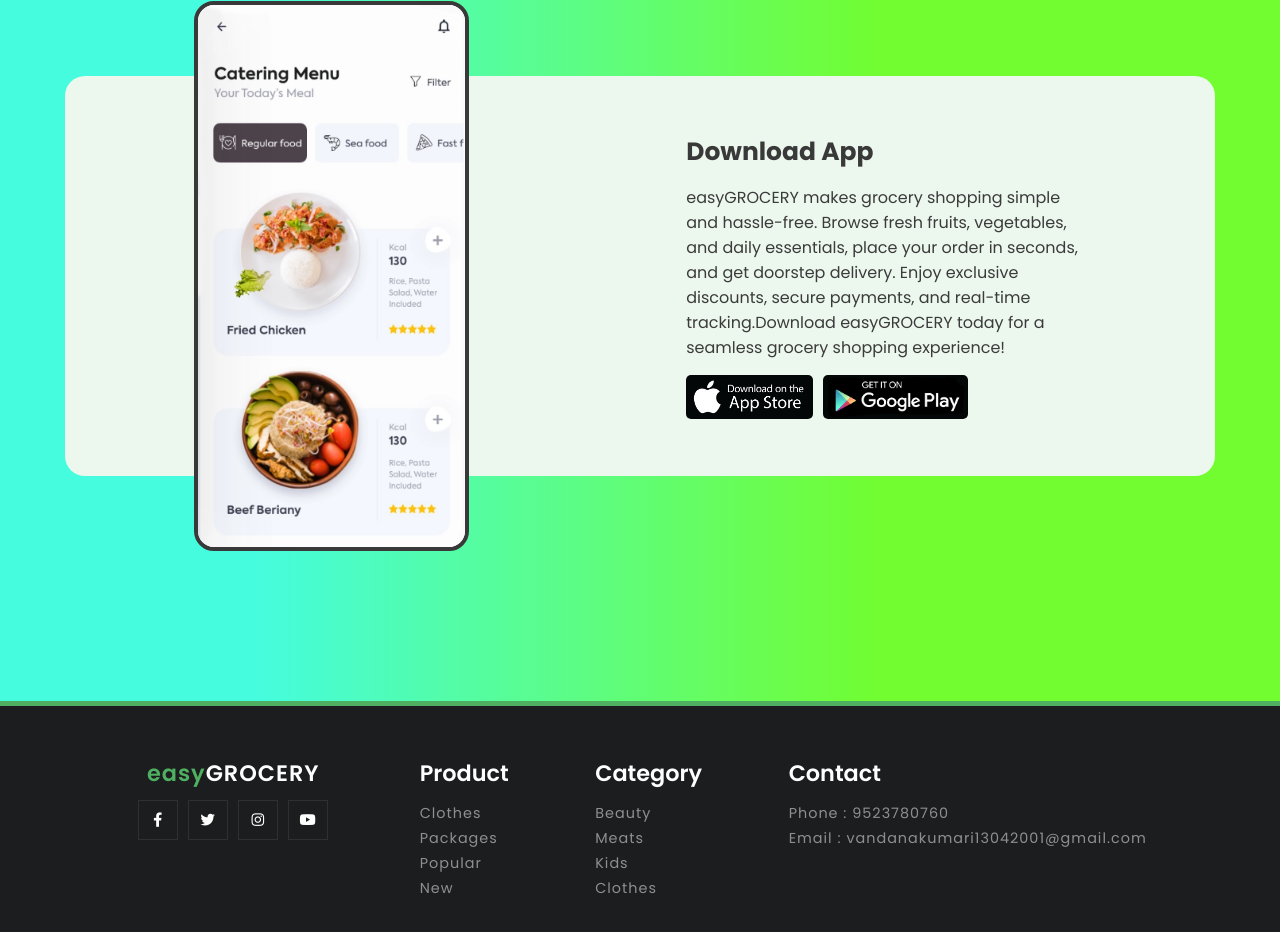
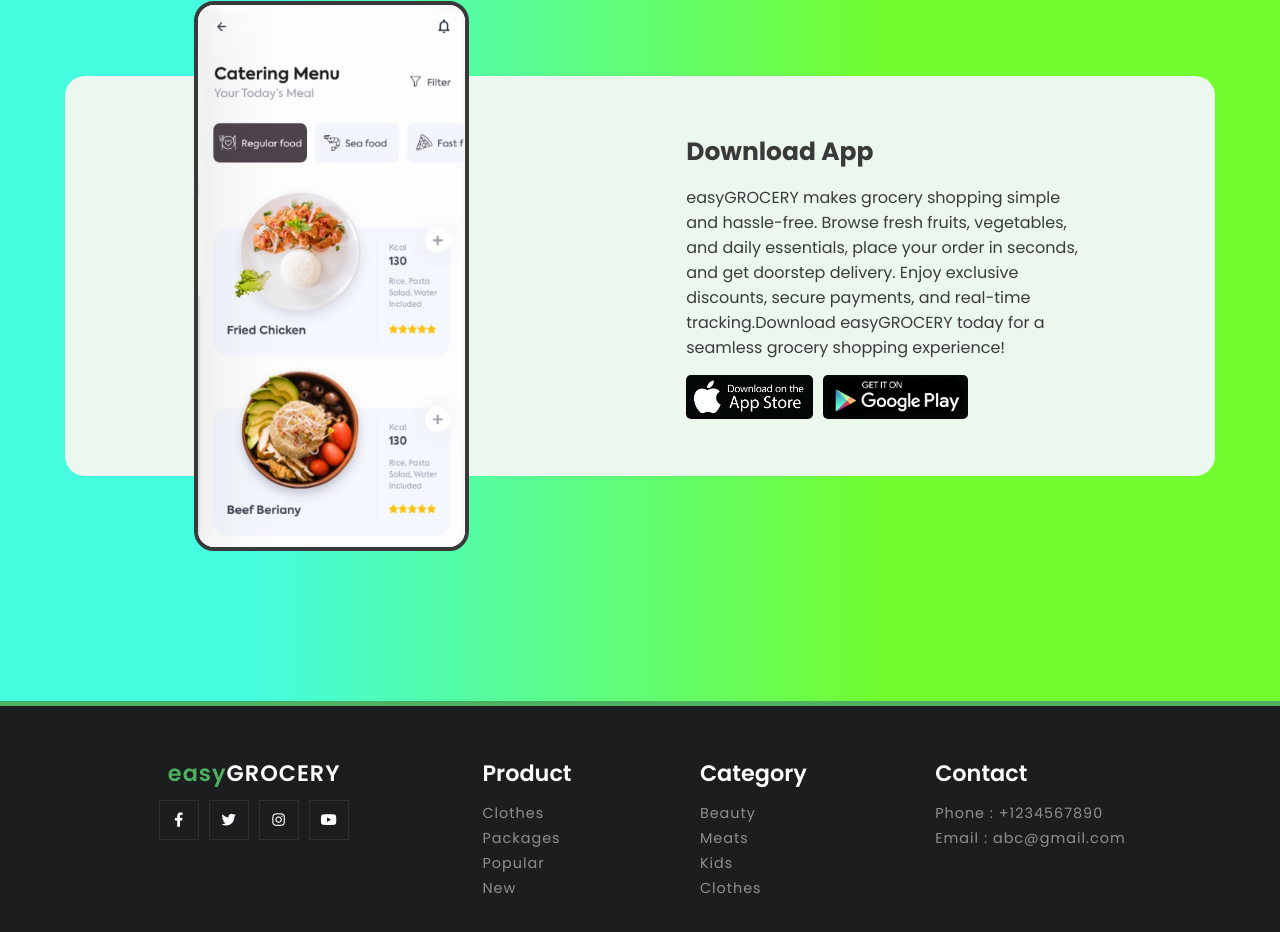
Before and after one commit to vandana1204/GROCERY-APP, a plain HTML site: page index.html in a window 1280 px wide. Shown: the part 3872-4804 px from the top of the page. Drawn offline with Linux system fonts and the light colour scheme.

Commit message:
index.html

```diff
--- a/index.html
+++ b/index.html
@@ -498,8 +498,8 @@
         <div class="footer-links">
           <strong>Contact</strong>
           <ul>
-            <li><a href="#">Phone : 9523780760</a></li>
-            <li><a href="#">Email : vandanakumari13042001@gmail.com</a></li>
+            <li><a href="#">Phone : +1234567890</a></li>
+            <li><a href="#">Email : abc@gmail.com</a></li>
           </ul>
         </div>
       </div>
```
